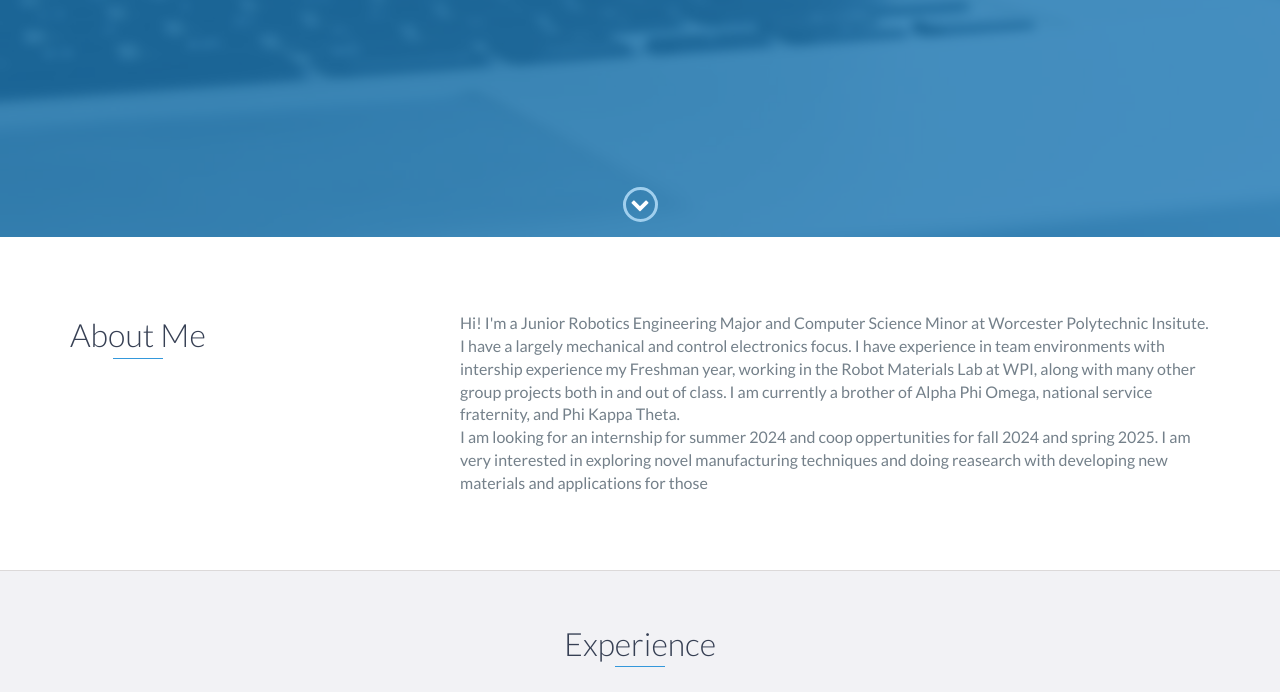
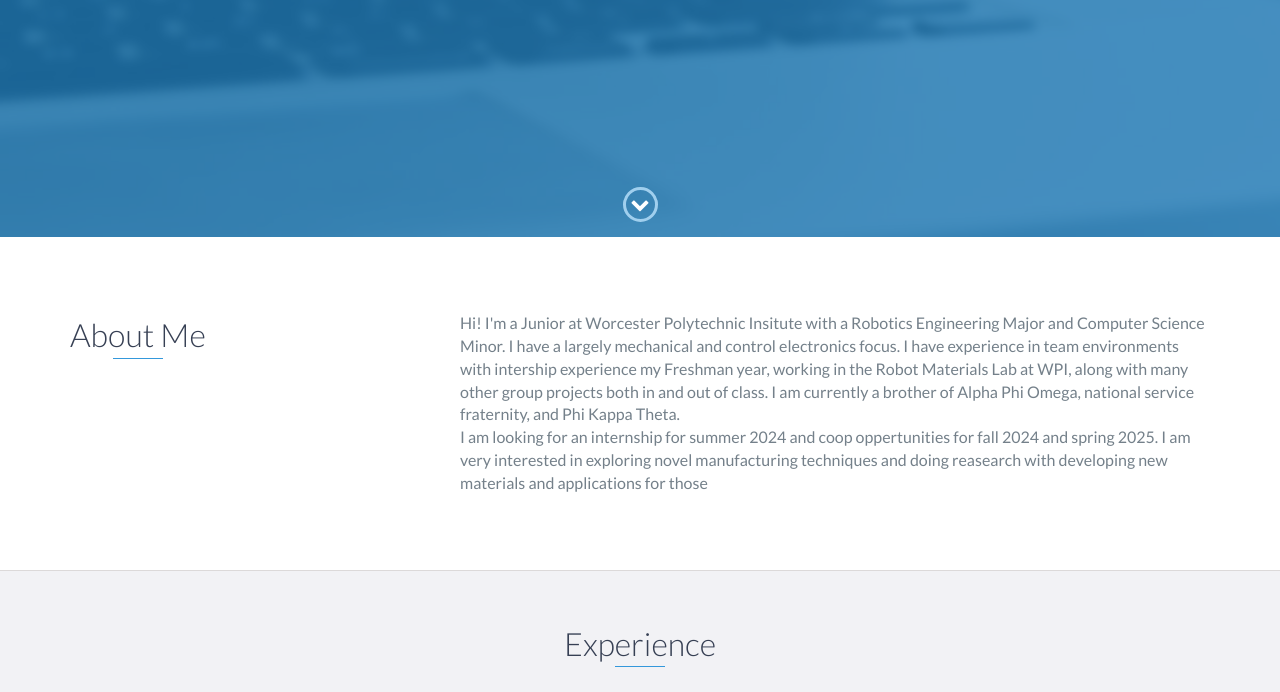
Before and after one commit to somguynamedseb/somguynamedseb.github.io, a website: page index.html in a window 1280 px wide. Shown: the part 563-1255 px from the top of the page. Drawn offline with nearby package versions, Linux system fonts and the light colour scheme.

Commit message:
updating abt me

```diff
--- a/index.html
+++ b/index.html
@@ -73,7 +73,7 @@
                 </div>
                 <div class="col-md-8">
                     <p>
-                        Hi! I'm a Junior Robotics Engineering Major and Computer Science Minor at Worcester Polytechnic Insitute. I have a largely mechanical and control electronics focus.
+                        Hi! I'm a Junior at Worcester Polytechnic Insitute with a Robotics Engineering Major and Computer Science Minor. I have a largely mechanical and control electronics focus.
                         I have experience in team environments with intership experience my Freshman year, working in the Robot Materials Lab at WPI, along with many other group projects both in and out of class. I am currently a brother of Alpha Phi Omega, national service fraternity, and Phi Kappa Theta.
                         <br>
                         I am looking for an internship for summer 2024 and coop oppertunities for fall 2024 and spring 2025. I am very interested in exploring novel manufacturing techniques and doing reasearch with developing new materials and applications for those
```
Also changed, not shown: project_page_1.html (+1 -1 lines).
